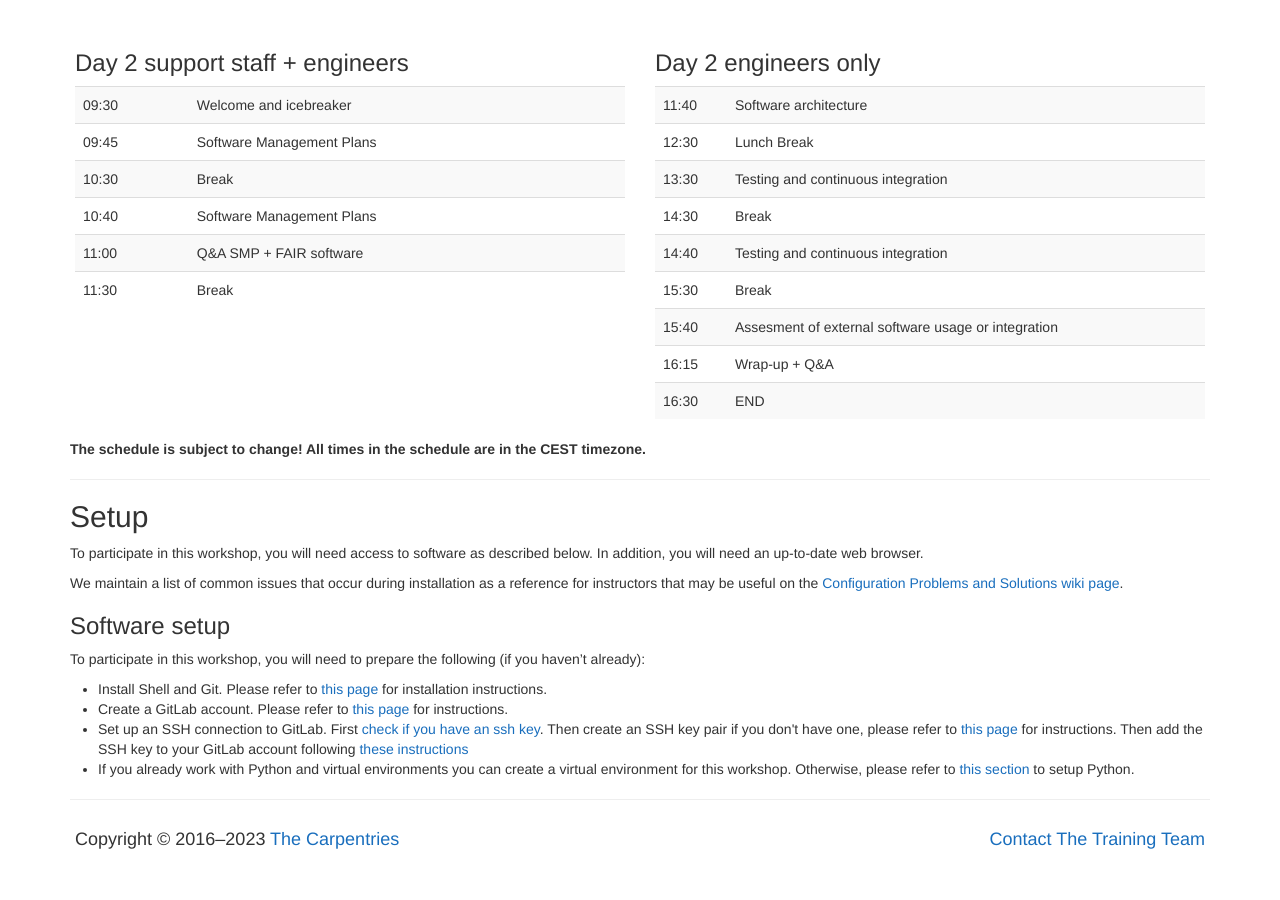
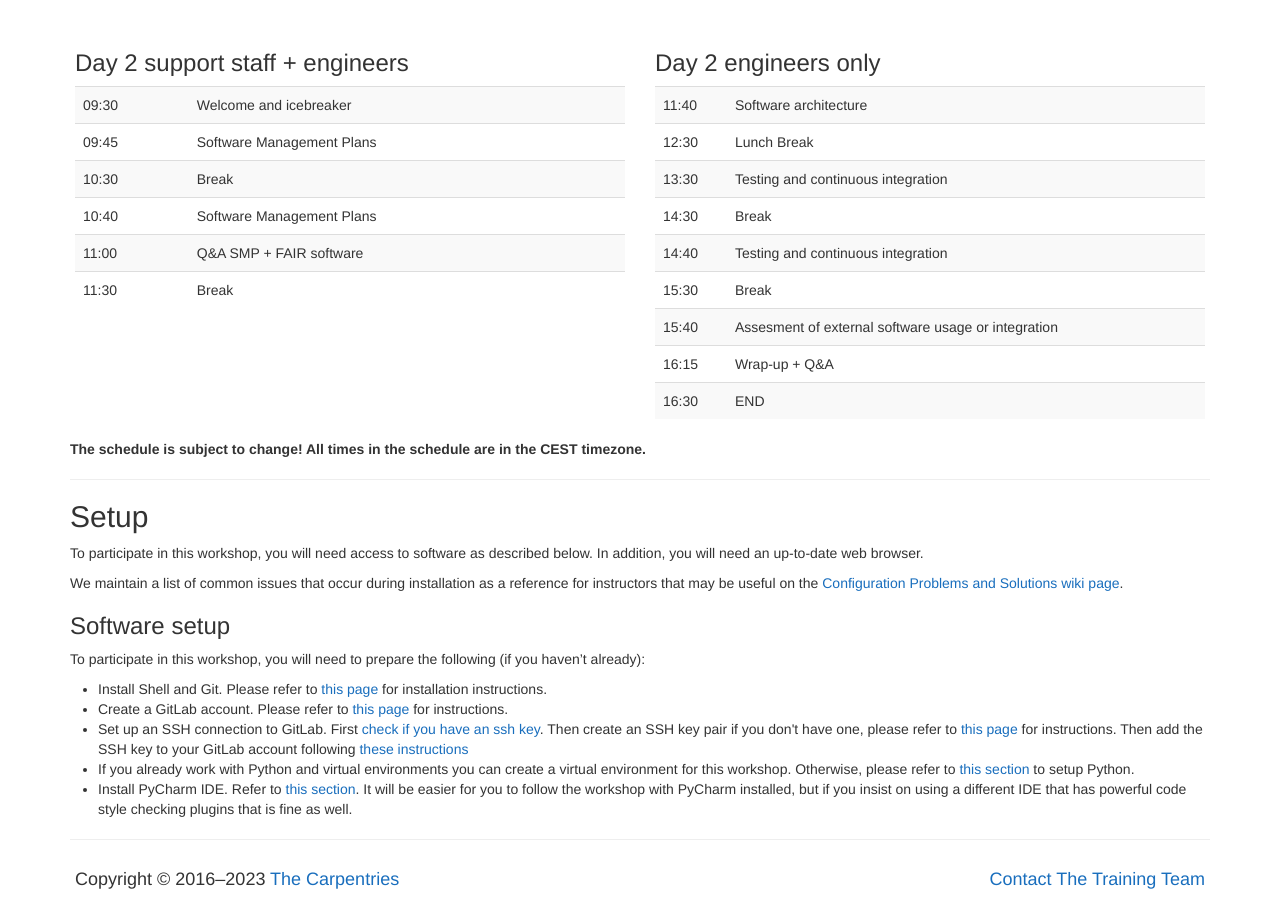
Before and after one commit to esciencecenter-digital-skills/2023-04-04-ds-fair-smp-advanced-python-UvA, a Jekyll site: the page built from index.md, in a window 1280 px wide and 900 px high, scrolled down 2214 px. Built offline with Jekyll 4.4.1, drawn with Linux system fonts in a browser that asks for light colours; before the commit the page ends 3074 px from its top, so only the background shows below that.

Commit message:
Add setup instructions for PyCharm

```diff
--- a/index.md
+++ b/index.md
@@ -455,4 +455,5 @@ during the workshop.
   <li>Create a GitLab account. Please refer to <a href="https://gitlab.com/users/sign_up">this page</a> for instructions.</li>
   <li>Set up an SSH connection to GitLab. First <a href="https://docs.gitlab.com/ee/user/ssh.html#see-if-you-have-an-existing-ssh-key-pair">check if you have an ssh key</a>. Then create an SSH key pair if you don't have one, please refer to <a href="https://docs.gitlab.com/ee/user/ssh.html#generate-an-ssh-key-pair">this page</a> for instructions. Then add the SSH key to your GitLab account following <a href="https://docs.gitlab.com/ee/user/ssh.html#add-an-ssh-key-to-your-gitlab-account">these instructions</a></li>
   <li>If you already work with Python and virtual environments you can create a virtual environment for this workshop. Otherwise, please refer to <a href="https://carpentries-incubator.github.io/python-intermediate-development/setup.html#python-distribution">this section</a> to setup Python.</li>
+  <li>Install PyCharm IDE. Refer to <a href="https://carpentries-incubator.github.io/python-intermediate-development/setup.html#pycharm-ide">this section</a>. It will be easier for you to follow the workshop with PyCharm installed, but if you insist on using a different IDE that has powerful code style checking plugins that is fine as well.</li>
 </ul>
```
